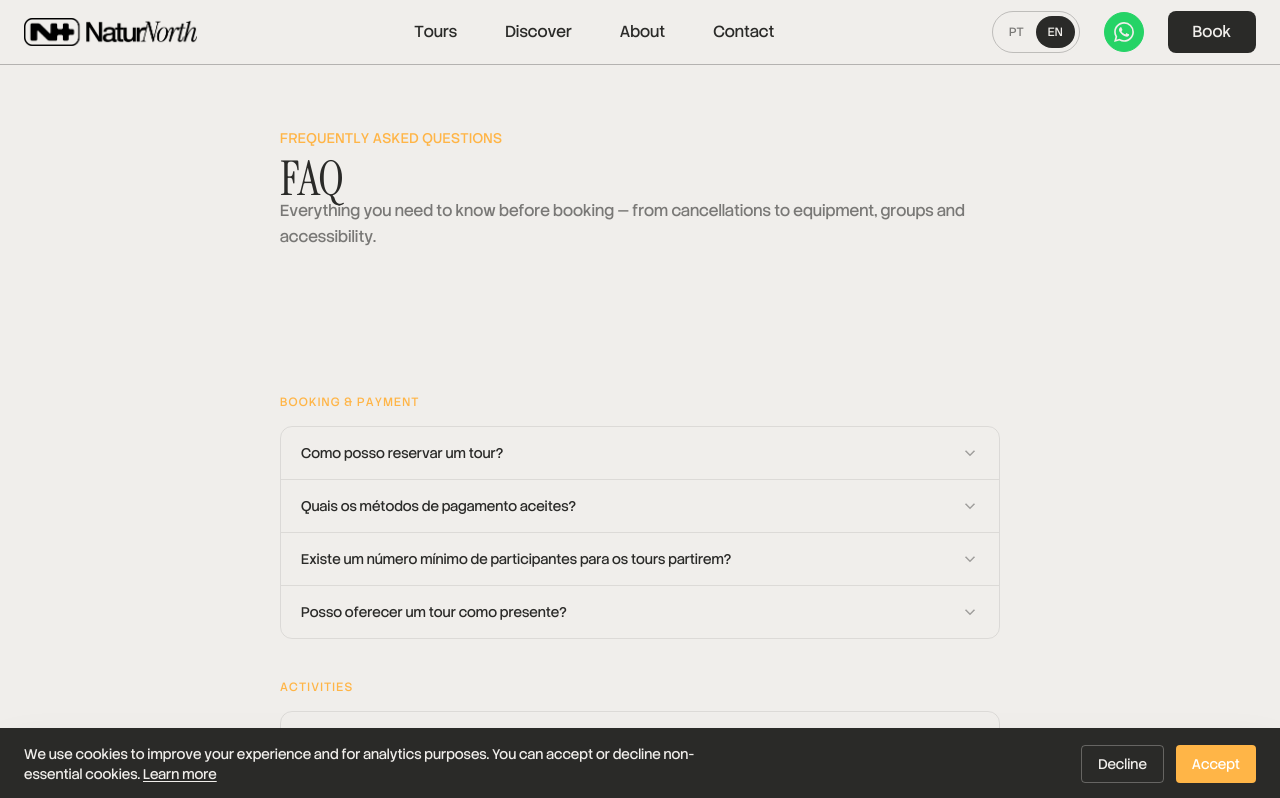
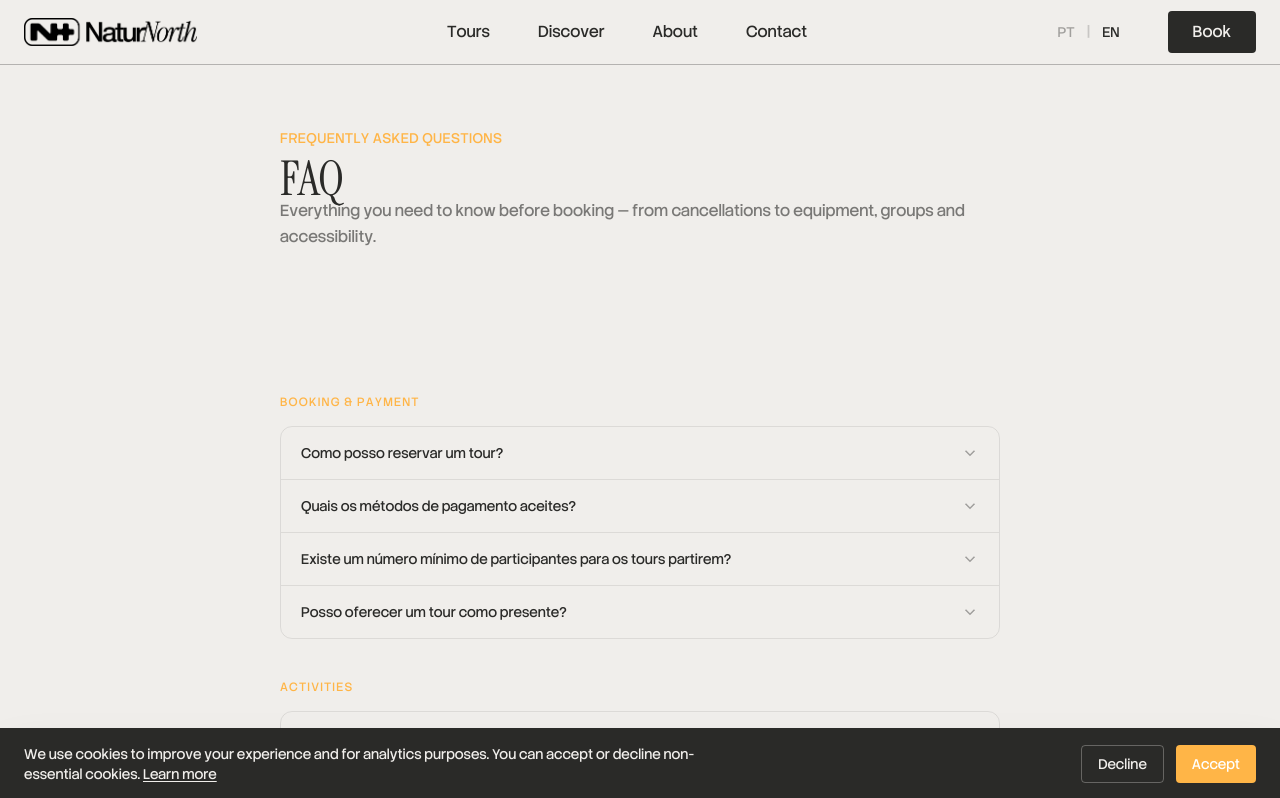
Before and after one commit to pedroalves-dv/natur-barroso, a Next.js app: page /en/faq in a window 1280 px wide. Shown: the top 798 px of the page. Built offline with nearby package versions, Linux system fonts and the light colour scheme.

Commit message:
testing mobile layout with new padding

```diff
--- a/src/app/globals.css
+++ b/src/app/globals.css
@@ -12,10 +12,14 @@
   /* Brand colours */
   --color-forest: #3a5c3d;
   --color-moss: #4d7050;
+  --color-light-moss: #a0cbb1;
   --color-amber: #ffb547;
   --color-amber-hover: #fcc97d;
   --color-granite: #2a2a28;
+  --color-light-granite: #c0c0c0;
   --color-fog: #f0eeeb;
+  --color-sand: #e4d8c9;
+  --color-light-sand: #f5e9d8;
   /* --color-fog: #f5f2ec; */
   --color-river: #4a6b7c;
   --color-whatsapp: #25d366;
@@ -34,7 +38,7 @@
 }
 
 test {
-  color: #4d7050;
+  color: #c0c0c0;
 }
 
 @keyframes nudge-down {
@@ -94,7 +98,7 @@ test {
 
   /* ── Large / normal buttons ─────────────────────────────── */
   .btn-lg-nav {
-    @apply inline-flex items-center justify-center px-6 py-2 rounded-lg text-md font-medium transition-colors;
+    @apply inline-flex items-center justify-center px-6 py-2 rounded-sm text-md transition-colors;
     @media (max-width: 47.9375rem) {
       padding: 0.375rem 1rem;
       font-size: 0.875rem;
@@ -102,12 +106,11 @@ test {
     }
   }
   .btn-lg {
-    @apply inline-flex items-center justify-center px-6 py-2 rounded-lg text-md font-medium transition-colors min-w-[9rem];
+    @apply inline-flex items-center justify-center px-6 py-2 rounded-sm text-md transition-colors;
     @media (max-width: 47.9375rem) {
       padding: 0.375rem 1rem;
       font-size: 0.875rem;
       line-height: 1.25rem;
-      min-width: 7rem;
     }
   }
 
@@ -129,7 +132,11 @@ test {
   /* granite */
   .btn-granite {
     @apply bg-granite border border-granite/10 text-fog
-           hover:bg-moss/40 hover:border-granite/60 hover:text-granite;
+           hover:bg-white hover:border-granite/80 hover:text-granite;
+  }
+  .btn-white {
+    @apply bg-white border border-granite text-granite
+           hover:bg-granite hover:text-fog;
   }
   /* forest  */
   .btn-forest {
@@ -146,6 +153,6 @@ test {
 
   /* ── Small buttons ──────────────────────────────────────── */
   .btn-sm {
-    @apply pl-4 pr-3 py-1.5 inline-flex items-center gap-1 text-sm font-medium rounded-md transition-colors;
+    @apply pl-4 pr-3 py-1.5 inline-flex items-center gap-1 text-sm font-medium rounded-xs transition-colors;
   }
 }
--- a/src/components/layout/Footer.tsx
+++ b/src/components/layout/Footer.tsx
@@ -31,7 +31,7 @@ export default async function Footer() {
 
   return (
     <footer className="bg-granite text-fog">
-      <div className="max-w-[90rem] mx-auto px-4 md:px-6 pt-16 pb-16 md:pb-24">
+      <div className="max-w-[90rem] mx-auto px-4 md:px-6 pt-16 pb-24 md:pb-24">
         {/* 4-column grid */}
         <div className="grid grid-cols-1 md:grid-cols-2 lg:grid-cols-4 gap-12 mb-12">
           {/* Col 1 — Brand */}
--- a/src/components/layout/Navbar.tsx
+++ b/src/components/layout/Navbar.tsx
@@ -76,44 +76,47 @@ export default function Navbar() {
           </ul>
 
           {/* Right controls */}
-          <div className="flex items-center gap-3 md:gap-6">
+          <div className="flex items-center gap-4 md:gap-12">
             {/* PT/EN toggle */}
-            <div className="hidden md:flex items-stretch rounded-full border border-granite/25 p-1 text-xs font-medium text-granite">
-              {(["pt", "en"] as const).map((loc) => {
+            <div className="hidden md:flex items-center gap-3">
+              {(["pt", "en"] as const).map((loc, i) => {
                 const isCurrentLocale = locale === loc;
                 const switchPath =
                   `/${loc}${pathname.substring(`/${locale}`.length)}` ||
                   `/${loc}`;
-                return isCurrentLocale ? (
+                return (
+                  <div key={loc} className="flex items-center gap-3">
+                    {i > 0 && <span className="text-granite/20">|</span>}
+                    {isCurrentLocale ? (
                       <span
-                    key={loc}
-                    className="flex items-center px-3 py-2 rounded-full  bg-granite text-fog"
+                        className="text-sm font-medium text-granite"
                         aria-current="true"
                       >
                         {loc.toUpperCase()}
                       </span>
                     ) : (
                       <Link
-                    key={loc}
                         href={switchPath}
-                    className="flex items-center px-3 rounded-full text-granite/60 hover:text-granite transition-colors"
+                        className="text-sm font-medium text-granite/40 hover:text-granite transition-colors"
                         aria-label={`Switch to ${loc.toUpperCase()}`}
                       >
                         {loc.toUpperCase()}
                       </Link>
+                    )}
+                  </div>
                 );
               })}
             </div>
 
-            <a
+            {/* <a
               href="https://wa.me/351960000000"
               target="_blank"
               rel="noopener noreferrer"
               aria-label={t("whatsapp")}
-              className="hidden bg-whatsapp text-fog border border-whatsapp md:inline-flex items-center justify-center w-10 h-10 rounded-full hover:bg-whatsapp/50 hover:text-granite transition-colors"
+              className="hidden text-granite md:inline-flex items-center justify-center w-10 h-10 rounded-full hover:bg-whatsapp/50 hover:text-granite transition-colors"
             >
               <NavWhatsAppIcon />
-            </a>
+            </a> */}
 
             <Link
               href={`/${locale}/tours`}
@@ -129,9 +132,9 @@ export default function Navbar() {
               aria-label={t("menu")}
               aria-expanded={isMobileOpen}
             >
-              <span className="block w-5 h-0.5 mb-1.5 bg-granite" />
-              <span className="block w-5 h-0.5 mb-1.5 bg-granite" />
-              <span className="block w-5 h-0.5 bg-granite" />
+              <span className="block w-7 h-0.5 mb-1.5 bg-granite" />
+              <span className="block w-7 h-0.5 mb-1.5 bg-granite" />
+              <span className="block w-7 h-0.5 bg-granite" />
             </button>
           </div>
         </nav>
@@ -168,8 +171,8 @@ export default function Navbar() {
               <Link
                 key={href}
                 href={`/${locale}${href}`}
-                className={`text-3xl font-serif py-3 border-b border-fog/10 transition-colors ${
-                  isActive(href) ? "text-amber" : "text-fog hover:text-amber"
+                className={`text-4xl text-fog font-serif py-3 transition-colors ${
+                  isActive(href) ? "italic" : ""
                 }`}
                 onClick={() => setIsMobileOpen(false)}
               >
@@ -179,7 +182,7 @@ export default function Navbar() {
           </nav>
 
           {/* Button group  */}
-          <div className="px-6 py-8 flex items-center justify-between  gap-4 shrink-0">
+          <div className="px-6 py-8 flex items-center justify-between  gap-4 shrink-0 border-t border-fog/30">
             {/* Locale switcher  */}
             <div className="flex items-center rounded-full border border-fog/20 px-1 py-0.5">
               {(["pt", "en"] as const).map((loc) => {
```
Lines whose indentation alone changed are shown as unchanged.
